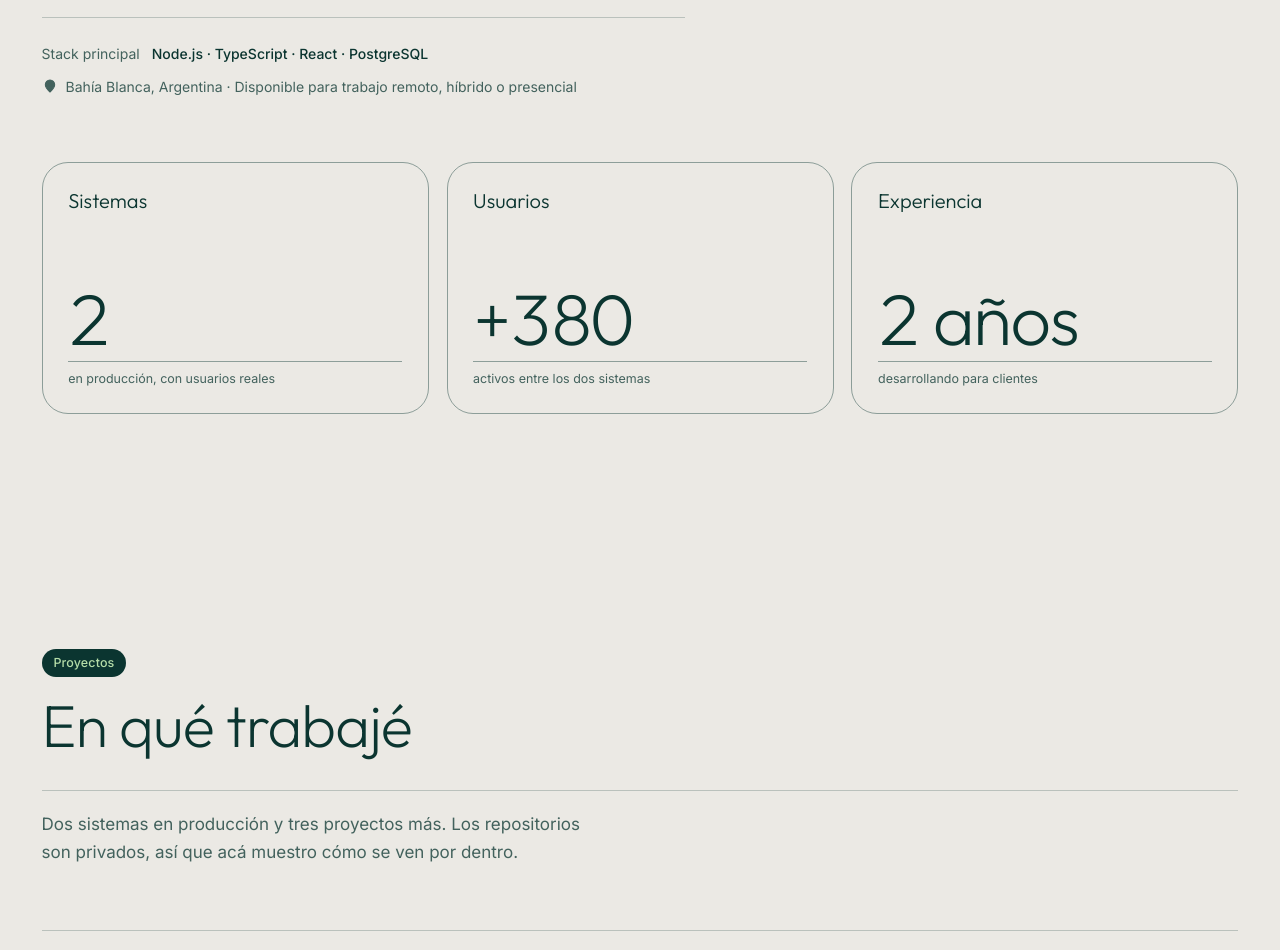
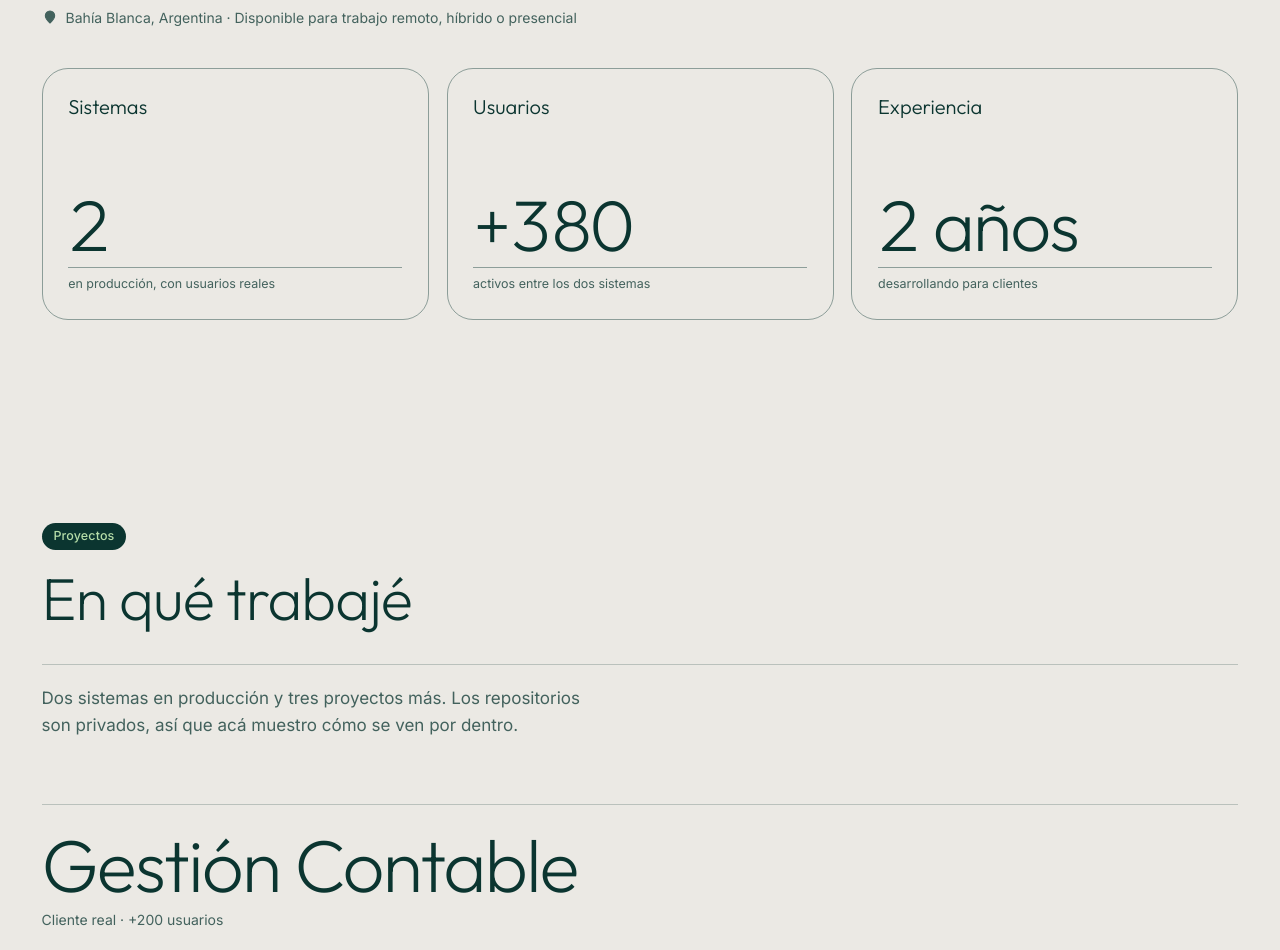
Before and after one commit to ivoans/ivoansorena, an Astro site: page / in a window 1280 px wide. Shown: the part 566-1516 px from the top of the page. Built offline with nearby package versions, Linux system fonts and the light colour scheme; Astro itself is replaced by a stand-in of ours.

Commit message:
fix: ajustar padding y márgenes en la sección hero para mejorar el diseño

```diff
--- a/src/components/sections/Hero.astro
+++ b/src/components/sections/Hero.astro
@@ -59,7 +59,7 @@ const t = useTranslations(Astro.currentLocale);
 
 <style>
   .hero {
-    padding-block: clamp(3rem, 1rem + 9vw, 7rem) clamp(3.5rem, 2rem + 6vw, 6.5rem);
+    padding-block: clamp(2rem, 0.5rem + 4vw, 3.5rem) clamp(3rem, 1.5rem + 4vw, 4.5rem);
   }
 
   .hero__intro {
@@ -122,7 +122,7 @@ const t = useTranslations(Astro.currentLocale);
     display: flex;
     flex-direction: column;
     gap: 0.6rem;
-    margin-top: clamp(2rem, 3.5vw, 3rem);
+    margin-top: clamp(1.5rem, 2.5vw, 2rem);
     padding-top: clamp(1.25rem, 2vw, 1.75rem);
     border-top: 1px solid var(--line-ink);
     max-width: 60ch;
@@ -159,7 +159,7 @@ const t = useTranslations(Astro.currentLocale);
     display: grid;
     grid-template-columns: 1fr;
     gap: clamp(0.75rem, 1.4vw, 1.25rem);
-    margin-top: clamp(3rem, 5vw, 4.5rem);
+    margin-top: clamp(2rem, 3vw, 3rem);
   }
   .hero__stats > li {
     display: flex;
```
